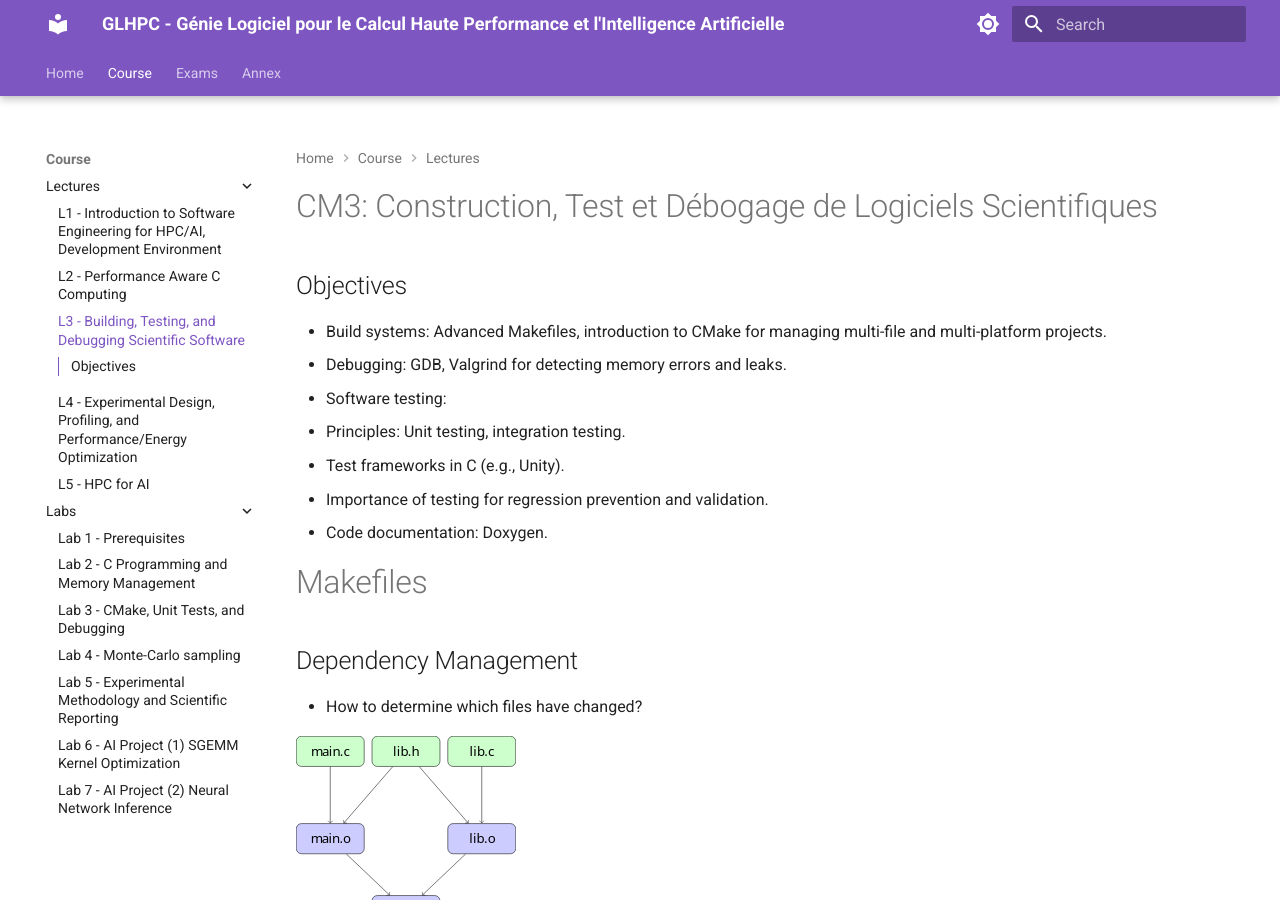
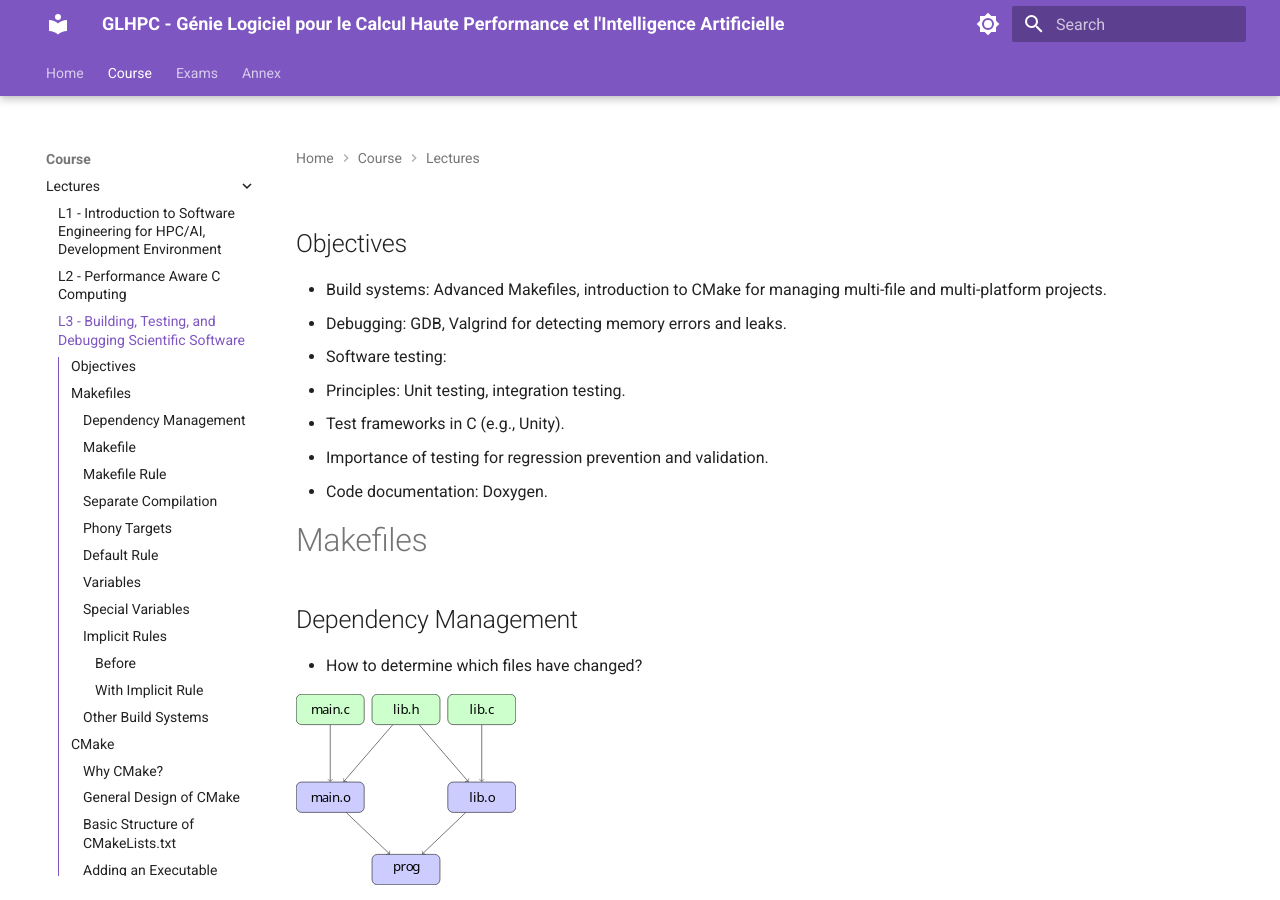
Before and after one commit to M1-CHPS/glhpc, an MkDocs documentation site: the page built from docs/lecture3.md, in a window 1280 px wide and 900 px high. Built offline with MkDocs 1.6.1 and Material for MkDocs 9.7.7, drawn with Linux system fonts in a browser that asks for light colours.

Commit message:
Rename CM? to L? in lecture titles

```diff
--- a/docs/lecture3.md
+++ b/docs/lecture3.md
@@ -1,5 +1,5 @@
 ---
-title: "CM3: Construction, Test et Débogage de Logiciels Scientifiques"
+title: "L3: Building, Testing and Debugging Scientific Software"
 institute: "Master Calcul Haute Performance et Simulation - GLHPC | UVSQ"
 author: "P. de Oliveira Castro, M. Jam"
 date: \today
@@ -11,8 +11,6 @@
 header-includes:
   - \metroset{sectionpage=progressbar}
 ---
-
-# CM3: Construction, Test et Débogage de Logiciels Scientifiques
 
 ## Objectives
 
```
Also changed, not shown: docs/lecture1.md (+1 -1 lines), docs/lecture2.md (+1 -1 lines).
